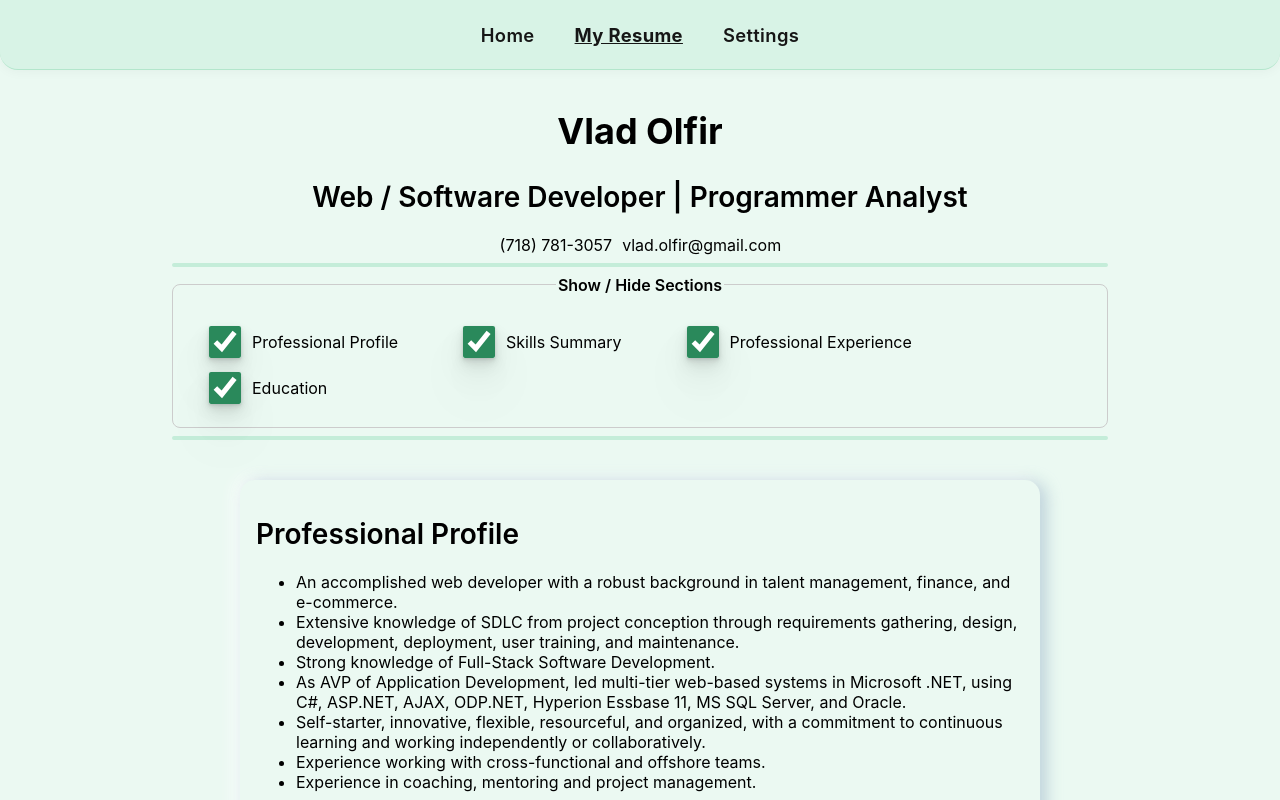
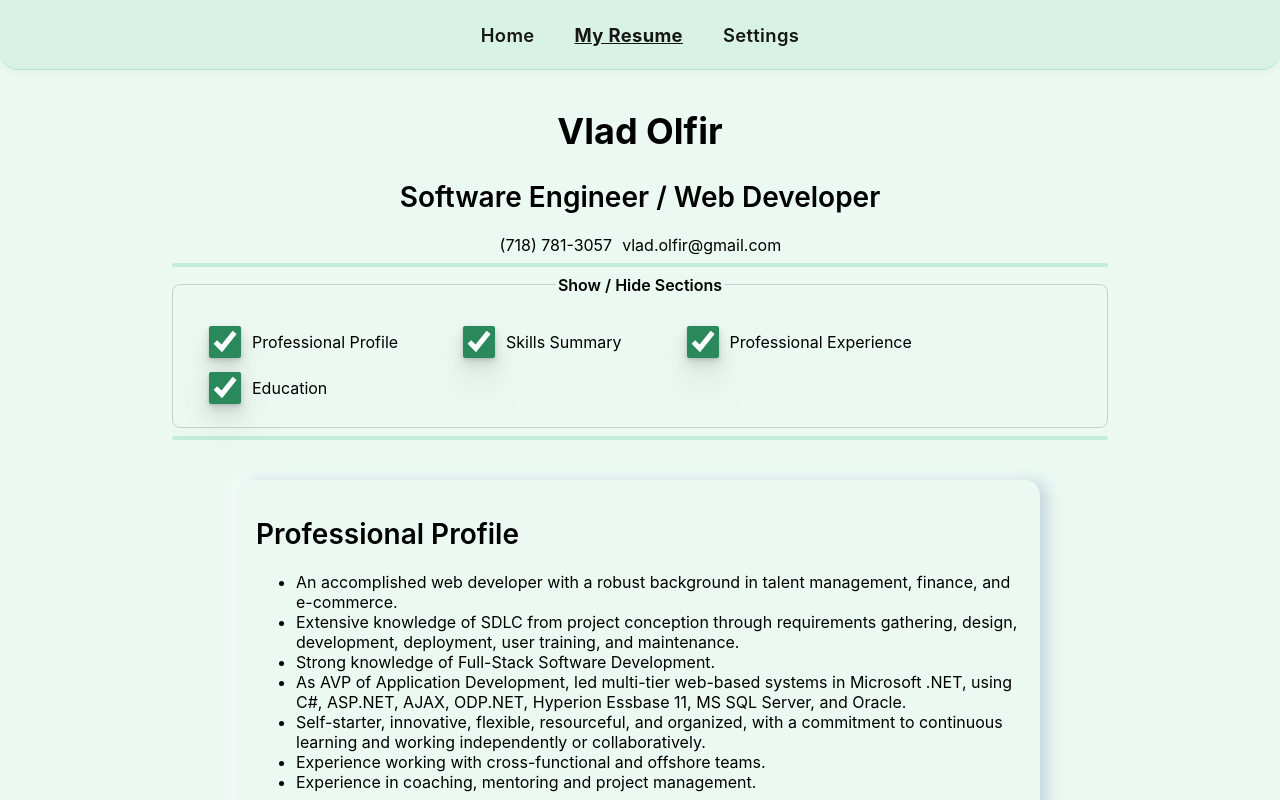
Before and after one commit to volfir2025/VladOlfir-SoftwareEngineer, a React (Vite) app: page /resume in a window 1280 px wide. Shown: the top 800 px of the page. Built offline with nearby package versions, Linux system fonts and the light colour scheme.

Commit message:
Add files via upload

```diff
--- a/src/data.js
+++ b/src/data.js
@@ -4,7 +4,7 @@ export default [
         description: "Personal Info",
         content: {
             "name": "Vlad Olfir",
-            "title": "Web / Software Developer | Programmer Analyst",
+            "title": "Software Engineer / Web Developer",
             "phone": "(718) 781-3057",
             "email": "vlad.olfir@gmail.com"
         }
```
